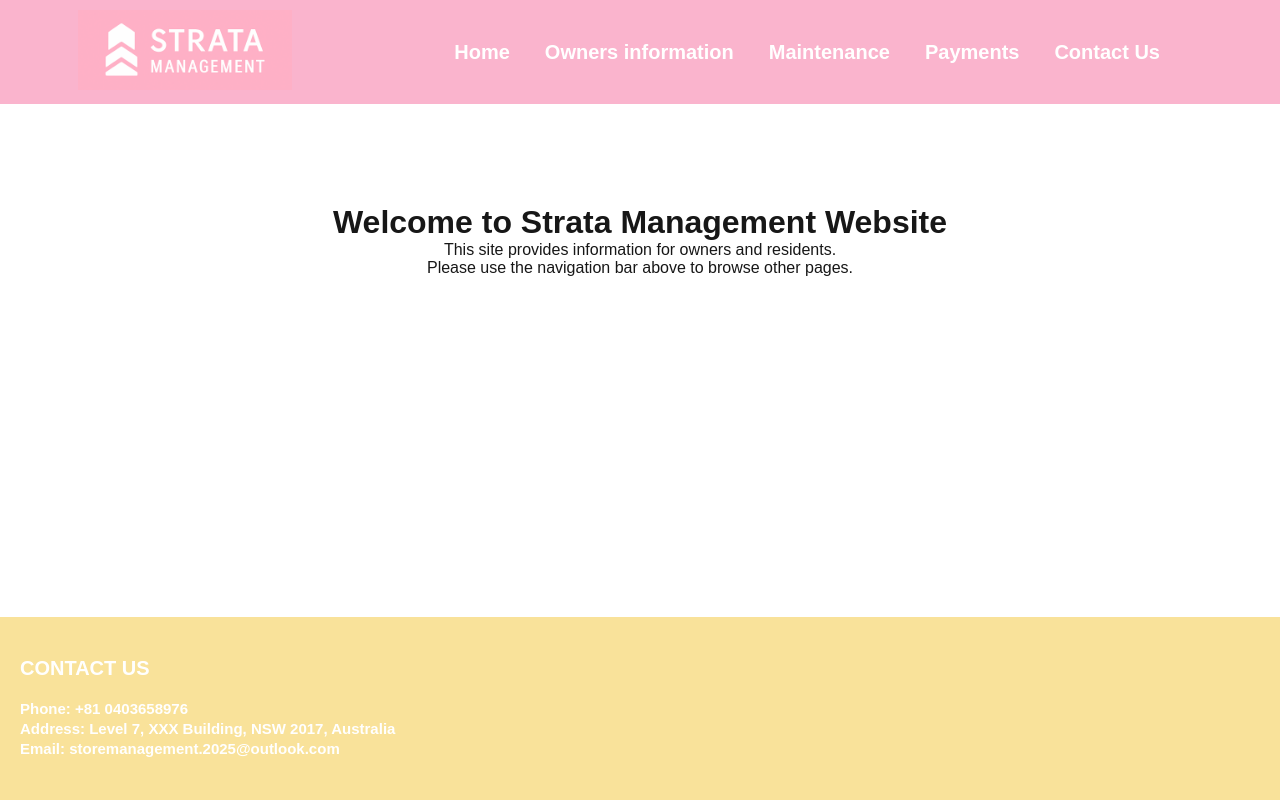
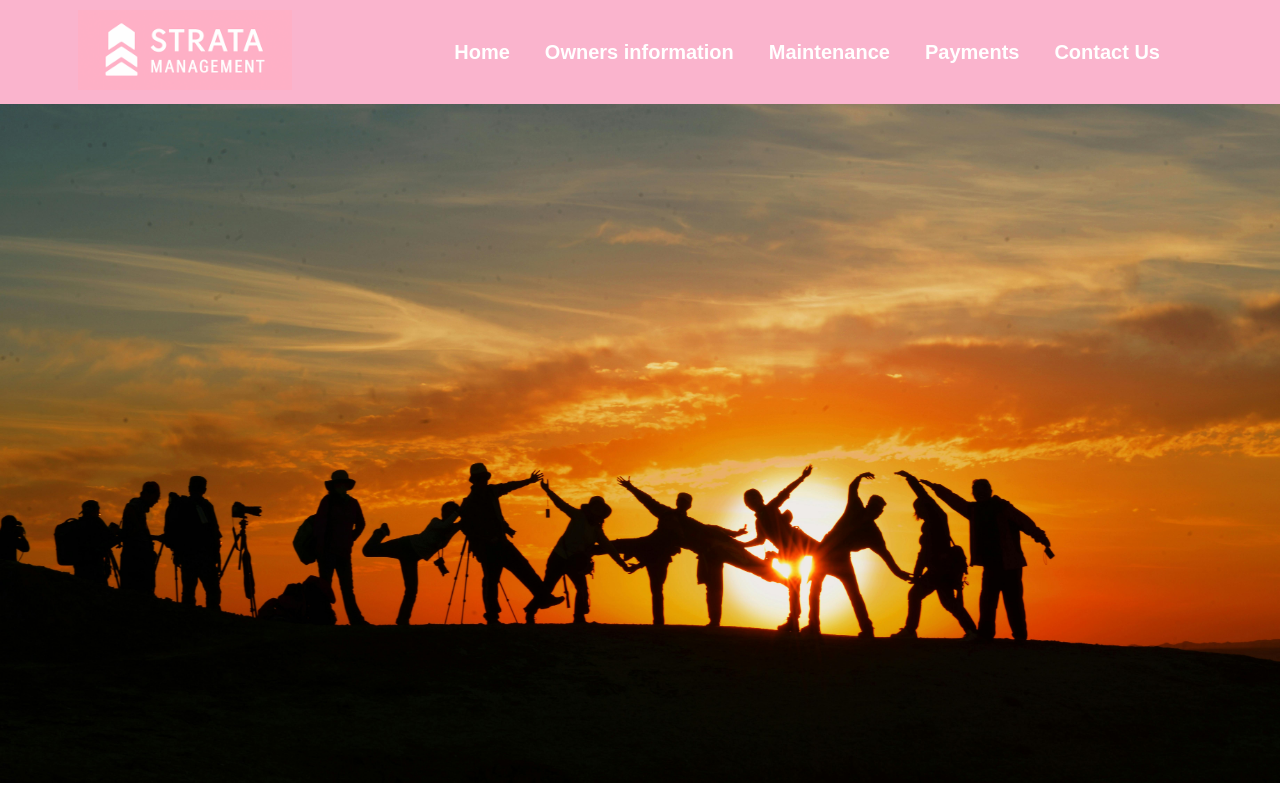
Before and after one commit to kcui07/strata-management, a Next.js app: page / in a window 1280 px wide. Shown: the top 800 px of the page. Built offline with nearby package versions, Linux system fonts and the light colour scheme.

Commit message:
fix: make payments page footer stick to bottom

```diff
--- a/pages/index.js
+++ b/pages/index.js
@@ -1,15 +1,28 @@
 import Header from '../components/Header';
 import Footer from "../components/Footer";
+import Image from 'next/image';
 
 export default function Home() {
   return (
     <>
       <Header />
-      <main className="main-content" style={{ textAlign: 'center', marginTop: '100px' }}>
+
+      <div style={{ width: '100%', overflow: 'hidden' }}>
+        <Image
+          src="/teampic1.jpg"
+          alt="Team Photo"
+          layout="responsive"
+          width={1920}
+          height={700}
+        />
+      </div>
+
+      <main style={{ textAlign: 'center', marginTop: '50px', minHeight: 'calc(100vh - 400px)' }}>
         <h1>Welcome to Strata Management Website</h1>
         <p>This site provides information for owners and residents.</p>
         <p>Please use the navigation bar above to browse other pages.</p>
       </main>
+
       <Footer />
     </>
   );
--- a/styles/Footer.module.css
+++ b/styles/Footer.module.css
@@ -1,6 +1,6 @@
 .footer {
-    background-color: #f9e29a;
-    color: white;
+    background-color: #d5c4d4;
+    color: rgb(0, 0, 0);
     padding: 40px 20px;
   }
 
```
Also changed, not shown: public/teampic1.jpg (added).
